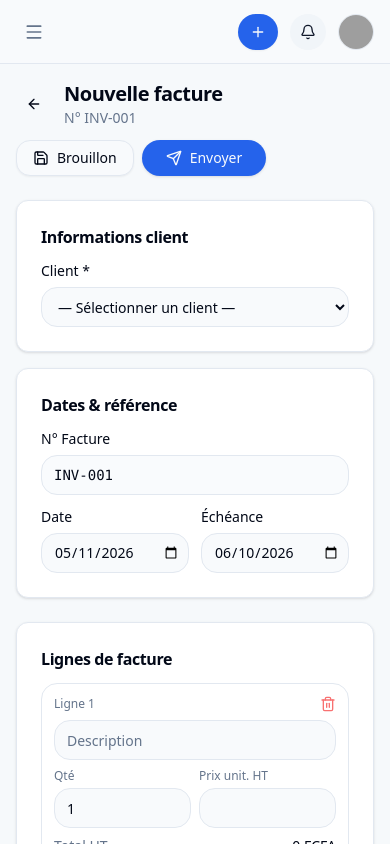
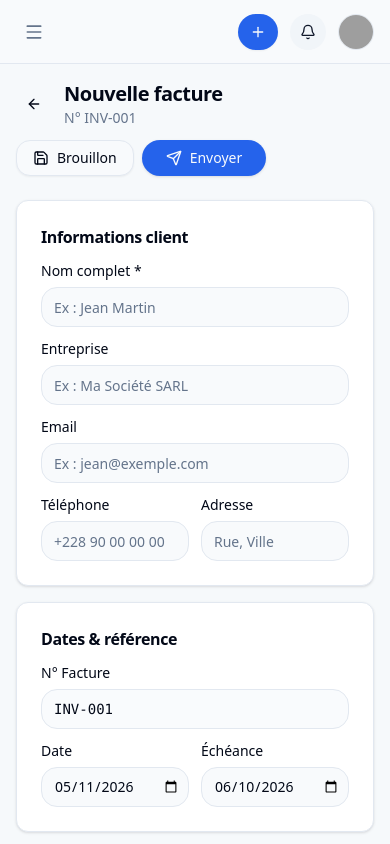
Before and after one commit to Tkatansaou/tchaafacture, a Next.js app: page /invoices/new in a window 390 px wide. Built offline with nearby package versions, Linux system fonts and the light colour scheme; grey boxes are pictures that could not be loaded.

Commit message:
feat: replace customer dropdown with free-form input fields on invoice form
Customer info (name, company, email, phone, address) is now typed directly
on the invoice instead of selected from a list. Invoice type extended with
customerCompany/Email/Phone/Address fields stored per invoice.

```diff
--- a/src/app/invoices/[id]/page.tsx
+++ b/src/app/invoices/[id]/page.tsx
@@ -11,7 +11,7 @@ import { Input } from '@/components/ui/input'
 import { Textarea } from '@/components/ui/textarea'
 import { Badge } from '@/components/ui/badge'
 import { Card, CardContent } from '@/components/ui/card'
-import { useInvoices, useCustomers, useSettings } from '@/lib/store'
+import { useInvoices, useSettings } from '@/lib/store'
 import { formatCurrency, formatDate } from '@/lib/formatters'
 import { InvoiceStatus, InvoiceItem } from '@/lib/types'
 
@@ -30,7 +30,6 @@ export default function InvoiceDetailPage({ params }: { params: { id: string } }
   const router = useRouter()
   const searchParams = useSearchParams()
   const { invoices, updateInvoice, deleteInvoice } = useInvoices()
-  const { customers } = useCustomers()
   const { settings } = useSettings()
 
   const invoice = invoices.find((i) => i.id === params.id)
@@ -38,7 +37,14 @@ export default function InvoiceDetailPage({ params }: { params: { id: string } }
   const TAX_RATE = settings.taxRate || 18
 
   const [editing, setEditing] = useState(searchParams.get('edit') === 'true')
-  const [customerId, setCustomerId] = useState(invoice?.customerId ?? '')
+
+  // Champs client (saisie libre)
+  const [customerName, setCustomerName] = useState(invoice?.customerName ?? '')
+  const [customerCompany, setCustomerCompany] = useState(invoice?.customerCompany ?? '')
+  const [customerEmail, setCustomerEmail] = useState(invoice?.customerEmail ?? '')
+  const [customerPhone, setCustomerPhone] = useState(invoice?.customerPhone ?? '')
+  const [customerAddress, setCustomerAddress] = useState(invoice?.customerAddress ?? '')
+
   const [date, setDate] = useState(invoice?.date ?? '')
   const [dueDate, setDueDate] = useState(invoice?.dueDate ?? '')
   const [notes, setNotes] = useState(invoice?.notes ?? '')
@@ -49,8 +55,6 @@ export default function InvoiceDetailPage({ params }: { params: { id: string } }
   const subtotal = lines.reduce((s, l) => s + l.total, 0)
   const tax = Math.round(subtotal * TAX_RATE / 100)
   const total = subtotal + tax
-
-  const selectedCustomer = customers.find((c) => c.id === customerId)
 
   const updateLine = (key: string, field: keyof LineItem, raw: string) => {
     setLines((prev) =>
@@ -71,11 +75,15 @@ export default function InvoiceDetailPage({ params }: { params: { id: string } }
 
   const handleSave = (status: 'draft' | 'sent') => {
     if (!invoice) return
-    if (!customerId) { alert('Veuillez sélectionner un client.'); return }
+    if (!customerName.trim()) { alert('Veuillez saisir le nom du client.'); return }
     updateInvoice({
       ...invoice,
-      customerId,
-      customerName: selectedCustomer?.name ?? invoice.customerName,
+      customerId: '',
+      customerName: customerName.trim(),
+      customerCompany: customerCompany.trim(),
+      customerEmail: customerEmail.trim(),
+      customerPhone: customerPhone.trim(),
+      customerAddress: customerAddress.trim(),
       date, dueDate, notes, subtotal, tax,
       taxRate: TAX_RATE, amount: total, status,
       // eslint-disable-next-line @typescript-eslint/no-unused-vars
@@ -98,7 +106,11 @@ export default function InvoiceDetailPage({ params }: { params: { id: string } }
 
   const startEdit = () => {
     if (!invoice) return
-    setCustomerId(invoice.customerId)
+    setCustomerName(invoice.customerName)
+    setCustomerCompany(invoice.customerCompany ?? '')
+    setCustomerEmail(invoice.customerEmail ?? '')
+    setCustomerPhone(invoice.customerPhone ?? '')
+    setCustomerAddress(invoice.customerAddress ?? '')
     setDate(invoice.date)
     setDueDate(invoice.dueDate)
     setNotes(invoice.notes)
@@ -117,8 +129,6 @@ export default function InvoiceDetailPage({ params }: { params: { id: string } }
       </DashboardLayout>
     )
   }
-
-  const invoiceCustomer = customers.find((c) => c.id === invoice.customerId)
 
   return (
     <DashboardLayout>
@@ -200,14 +210,12 @@ export default function InvoiceDetailPage({ params }: { params: { id: string } }
                   Facturer à
                 </p>
                 <p className="font-semibold">{invoice.customerName}</p>
-                {invoiceCustomer && (
-                  <div className="mt-0.5 space-y-0.5 text-sm text-muted-foreground">
-                    {invoiceCustomer.company && <p>{invoiceCustomer.company}</p>}
-                    {invoiceCustomer.email && <p>{invoiceCustomer.email}</p>}
-                    {invoiceCustomer.phone && <p>{invoiceCustomer.phone}</p>}
-                    {invoiceCustomer.address && <p>{invoiceCustomer.address}</p>}
-                  </div>
-                )}
+                <div className="mt-0.5 space-y-0.5 text-sm text-muted-foreground">
+                  {invoice.customerCompany && <p>{invoice.customerCompany}</p>}
+                  {invoice.customerEmail && <p>{invoice.customerEmail}</p>}
+                  {invoice.customerPhone && <p>{invoice.customerPhone}</p>}
+                  {invoice.customerAddress && <p>{invoice.customerAddress}</p>}
+                </div>
               </div>
 
               <hr className="my-6" />
@@ -280,24 +288,34 @@ export default function InvoiceDetailPage({ params }: { params: { id: string } }
             <div className="grid gap-4 md:grid-cols-2">
               <Card>
                 <CardContent className="p-5 space-y-3">
-                  <p className="font-semibold">Client</p>
-                  <select
-                    value={customerId}
-                    onChange={(e) => setCustomerId(e.target.value)}
-                    className="flex h-10 w-full rounded-lg border border-input bg-background px-3 py-2 text-sm focus-visible:outline-none focus-visible:ring-2 focus-visible:ring-ring focus-visible:ring-offset-2"
-                  >
-                    <option value="">— Sélectionner un client —</option>
-                    {customers.map((c) => (
-                      <option key={c.id} value={c.id}>{c.name} — {c.company}</option>
-                    ))}
-                  </select>
-                  {selectedCustomer && (
-                    <div className="rounded-lg bg-muted/40 p-3 text-sm text-muted-foreground space-y-0.5">
-                      <p className="font-medium text-foreground">{selectedCustomer.company}</p>
-                      <p>{selectedCustomer.email}</p>
-                      <p>{selectedCustomer.address}</p>
+                  <p className="font-semibold">Informations client</p>
+                  <div>
+                    <label className="mb-1.5 block text-sm font-medium">Nom complet *</label>
+                    <Input placeholder="Ex : Jean Martin" value={customerName}
+                      onChange={(e) => setCustomerName(e.target.value)} />
+                  </div>
+                  <div>
+                    <label className="mb-1.5 block text-sm font-medium">Entreprise</label>
+                    <Input placeholder="Ex : Ma Société SARL" value={customerCompany}
+                      onChange={(e) => setCustomerCompany(e.target.value)} />
+                  </div>
+                  <div>
+                    <label className="mb-1.5 block text-sm font-medium">Email</label>
+                    <Input type="email" placeholder="jean@exemple.com" value={customerEmail}
+                      onChange={(e) => setCustomerEmail(e.target.value)} />
+                  </div>
+                  <div className="grid grid-cols-2 gap-3">
+                    <div>
+                      <label className="mb-1.5 block text-sm font-medium">Téléphone</label>
+                      <Input type="tel" placeholder="+228 90 00 00 00" value={customerPhone}
+                        onChange={(e) => setCustomerPhone(e.target.value)} />
                     </div>
-                  )}
+                    <div>
+                      <label className="mb-1.5 block text-sm font-medium">Adresse</label>
+                      <Input placeholder="Rue, Ville" value={customerAddress}
+                        onChange={(e) => setCustomerAddress(e.target.value)} />
+                    </div>
+                  </div>
                 </CardContent>
               </Card>
 
--- a/src/app/invoices/new/page.tsx
+++ b/src/app/invoices/new/page.tsx
@@ -10,7 +10,7 @@ import { Button } from '@/components/ui/button'
 import { Input } from '@/components/ui/input'
 import { Textarea } from '@/components/ui/textarea'
 import { Card, CardContent, CardHeader, CardTitle } from '@/components/ui/card'
-import { useInvoices, useCustomers, useSettings } from '@/lib/store'
+import { useInvoices, useSettings } from '@/lib/store'
 import { formatCurrency } from '@/lib/formatters'
 import { InvoiceItem, Invoice } from '@/lib/types'
 
@@ -39,13 +39,18 @@ const emptyLine = (): LineItem => ({
 export default function NewInvoicePage() {
   const router = useRouter()
   const { invoices, addInvoice, nextInvoiceNumber } = useInvoices()
-  const { customers } = useCustomers()
   const { settings } = useSettings()
 
   const TAX_RATE = settings.taxRate || 18
   const invoiceNumber = useMemo(() => nextInvoiceNumber(), [invoices])
 
-  const [customerId, setCustomerId] = useState('')
+  // Informations client (saisie libre)
+  const [customerName, setCustomerName] = useState('')
+  const [customerCompany, setCustomerCompany] = useState('')
+  const [customerEmail, setCustomerEmail] = useState('')
+  const [customerPhone, setCustomerPhone] = useState('')
+  const [customerAddress, setCustomerAddress] = useState('')
+
   const [date, setDate] = useState(today())
   const [dueDate, setDueDate] = useState(addDays(today(), 30))
   const [notes, setNotes] = useState('')
@@ -78,17 +83,19 @@ export default function NewInvoicePage() {
   const removeLine = (key: string) =>
     setLines((prev) => (prev.length > 1 ? prev.filter((l) => l._key !== key) : prev))
 
-  const selectedCustomer = customers.find((c) => c.id === customerId)
-
   const handleSubmit = (status: 'draft' | 'sent') => {
-    if (!customerId) { alert('Veuillez sélectionner un client.'); return }
+    if (!customerName.trim()) { alert('Veuillez saisir le nom du client.'); return }
     if (lines.every((l) => !l.description)) { alert('Ajoutez au moins une ligne.'); return }
 
     setSaving(true)
     const invoice: Invoice = {
       id: invoiceNumber,
-      customerId,
-      customerName: selectedCustomer?.name ?? '',
+      customerId: '',
+      customerName: customerName.trim(),
+      customerCompany: customerCompany.trim(),
+      customerEmail: customerEmail.trim(),
+      customerPhone: customerPhone.trim(),
+      customerAddress: customerAddress.trim(),
       date,
       dueDate,
       subtotal,
@@ -138,26 +145,49 @@ export default function NewInvoicePage() {
             </CardHeader>
             <CardContent className="space-y-3">
               <div>
-                <label className="mb-1.5 block text-sm font-medium">Client *</label>
-                <select
-                  value={customerId}
-                  onChange={(e) => setCustomerId(e.target.value)}
-                  className="flex h-10 w-full rounded-lg border border-input bg-background px-3 py-2 text-sm focus-visible:outline-none focus-visible:ring-2 focus-visible:ring-ring focus-visible:ring-offset-2"
-                >
-                  <option value="">— Sélectionner un client —</option>
-                  {customers.map((c) => (
-                    <option key={c.id} value={c.id}>{c.name} — {c.company}</option>
-                  ))}
-                </select>
+                <label className="mb-1.5 block text-sm font-medium">Nom complet *</label>
+                <Input
+                  placeholder="Ex : Jean Martin"
+                  value={customerName}
+                  onChange={(e) => setCustomerName(e.target.value)}
+                />
               </div>
-              {selectedCustomer && (
-                <div className="rounded-lg bg-muted/40 p-3 text-sm space-y-0.5 text-muted-foreground">
-                  <p className="font-medium text-foreground">{selectedCustomer.company}</p>
-                  <p>{selectedCustomer.email}</p>
-                  <p>{selectedCustomer.phone}</p>
-                  <p>{selectedCustomer.address}</p>
+              <div>
+                <label className="mb-1.5 block text-sm font-medium">Entreprise</label>
+                <Input
+                  placeholder="Ex : Ma Société SARL"
+                  value={customerCompany}
+                  onChange={(e) => setCustomerCompany(e.target.value)}
+                />
+              </div>
+              <div>
+                <label className="mb-1.5 block text-sm font-medium">Email</label>
+                <Input
+                  type="email"
+                  placeholder="Ex : jean@exemple.com"
+                  value={customerEmail}
+                  onChange={(e) => setCustomerEmail(e.target.value)}
+                />
+              </div>
+              <div className="grid grid-cols-2 gap-3">
+                <div>
+                  <label className="mb-1.5 block text-sm font-medium">Téléphone</label>
+                  <Input
+                    type="tel"
+                    placeholder="+228 90 00 00 00"
+                    value={customerPhone}
+                    onChange={(e) => setCustomerPhone(e.target.value)}
+                  />
                 </div>
-              )}
+                <div>
+                  <label className="mb-1.5 block text-sm font-medium">Adresse</label>
+                  <Input
+                    placeholder="Rue, Ville"
+                    value={customerAddress}
+                    onChange={(e) => setCustomerAddress(e.target.value)}
+                  />
+                </div>
+              </div>
             </CardContent>
           </Card>
 
--- a/src/lib/types.ts
+++ b/src/lib/types.ts
@@ -37,6 +37,10 @@ export interface Invoice {
   id: string
   customerId: string
   customerName: string
+  customerCompany: string
+  customerEmail: string
+  customerPhone: string
+  customerAddress: string
   date: string
   dueDate: string
   subtotal: number
```
